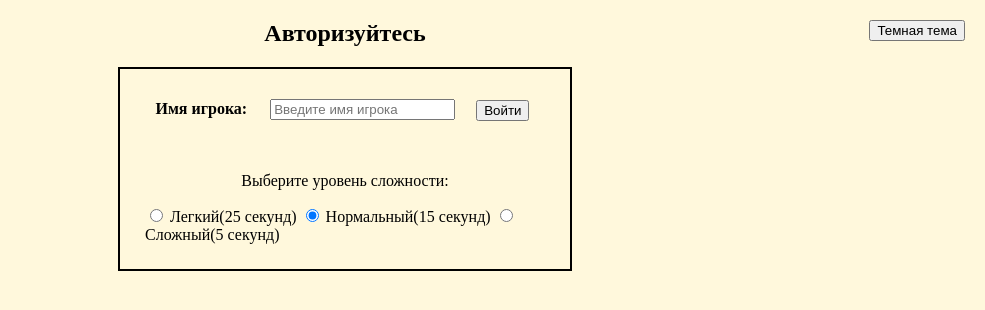
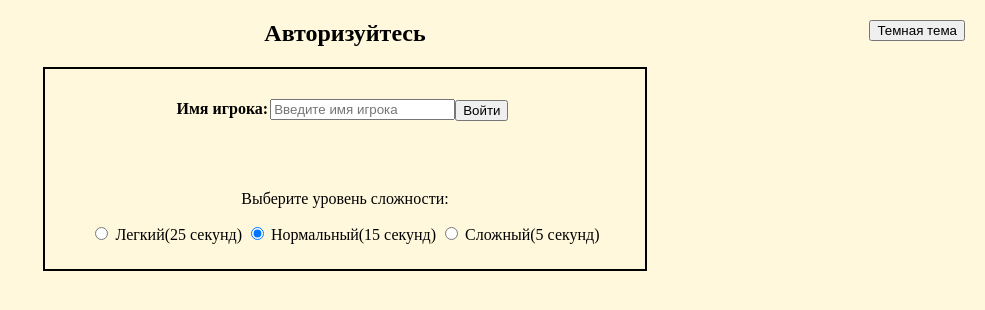
Before and after one commit to josepess/individual-project, a plain HTML site: page index.html in a window 1280 px wide. Shown: the whole page, without its empty margins (295-1280 px from the left). Drawn offline with Linux system fonts and the light colour scheme.

Commit message:
Add files via upload

```diff
--- a/css/style.css
+++ b/css/style.css
@@ -16,7 +16,7 @@
 	display: flex;
 	flex-flow: column nowrap;
 	justify-content: space-between;
-	width: 400px;
+	width: 550px;
 	height: 150px;
 	border: 2px solid black;
 	padding: 2%;
@@ -26,7 +26,7 @@
 #loginform-name{
 	display: flex;
 	flex-flow: row nowrap;
-	justify-content: space-around;
+	justify-content: center;
 	align-items: center;
 	height: 30px;
 }
```
